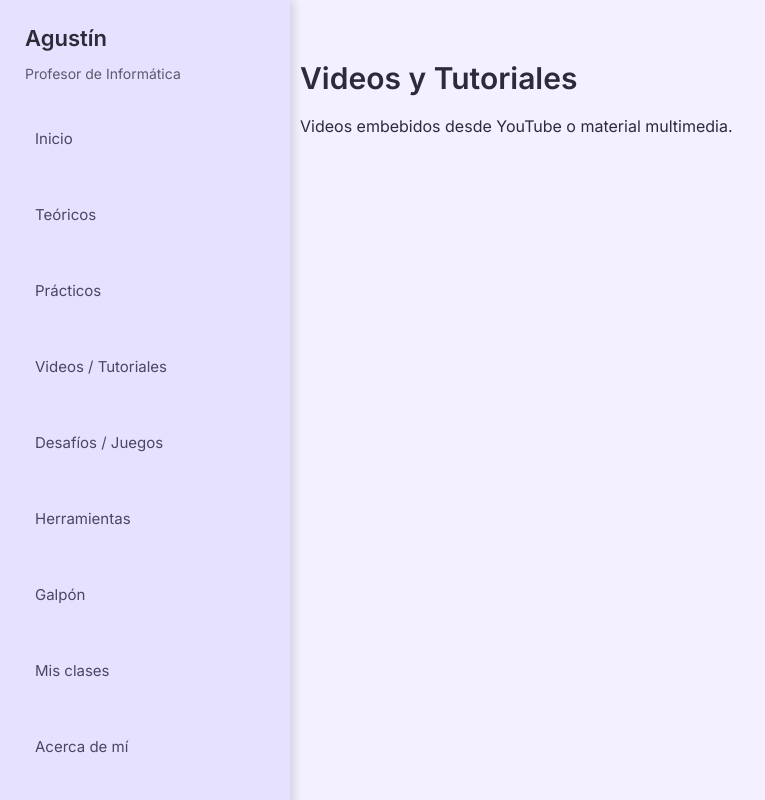
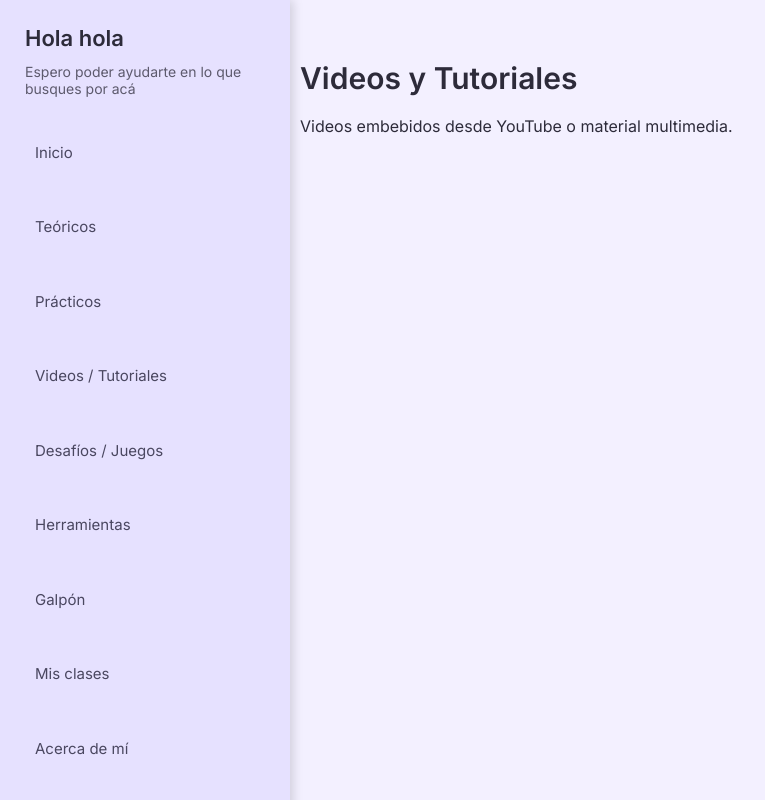
Before and after one commit to agusstinperez/agustin-devspace, a plain HTML site: page videos.html in a window 1280 px wide. Shown: the whole page, without its empty margins (0-765 px from the left). Drawn offline with Linux system fonts and the light colour scheme.

Commit message:
Actualizo

```diff
--- a/videos.html
+++ b/videos.html
@@ -8,8 +8,8 @@
 <body>
 
 <div class="sidebar">
-    <h2>Agustín</h2>
-    <p>Profesor de Informática</p>
+    <h2>Hola hola</h2>
+    <p>Espero poder ayudarte en lo que busques por acá</p>
 
     <a href="index.html">Inicio</a>
     <a href="teoricos.html">Teóricos</a>
```
